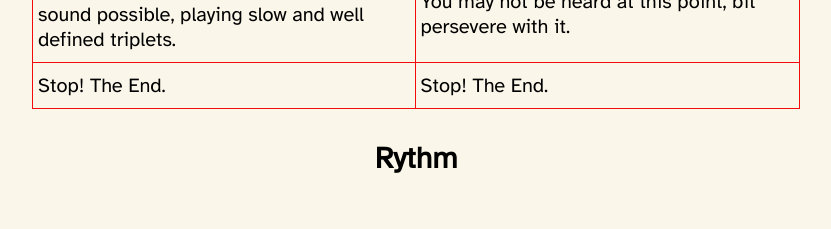
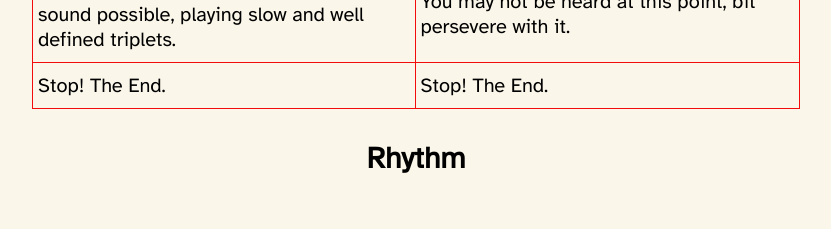
Before and after one commit to CeReNeM-Hudds/journal-9, a Vue app: page /scorecomposition in a window 1280 px wide. Shown: the part 4380-4609 px from the top of the page, without its empty margins (224-1055 px from the left). Built offline with nearby package versions, Linux system fonts and the light colour scheme; a web font is replaced by a local one.

Commit message:
Fix typo

```diff
--- a/src/views/ScoreCompositionView.vue
+++ b/src/views/ScoreCompositionView.vue
@@ -234,7 +234,7 @@
         </tbody>
       </table>
 
-      <h3>Rythm</h3>
+      <h3>Rhythm</h3>
       <p>
         I began by considering two rhythmic ideas working simultaneously, as
         shown in example 1.
```
